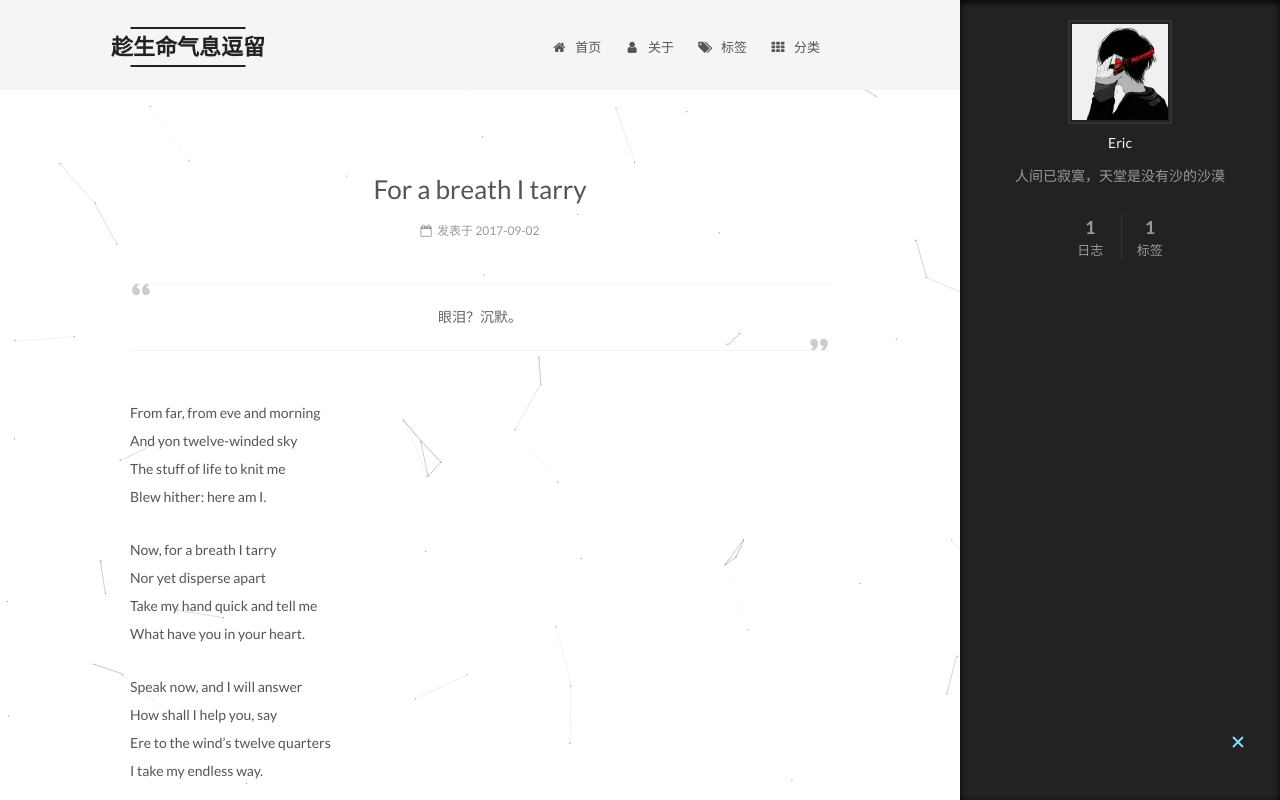
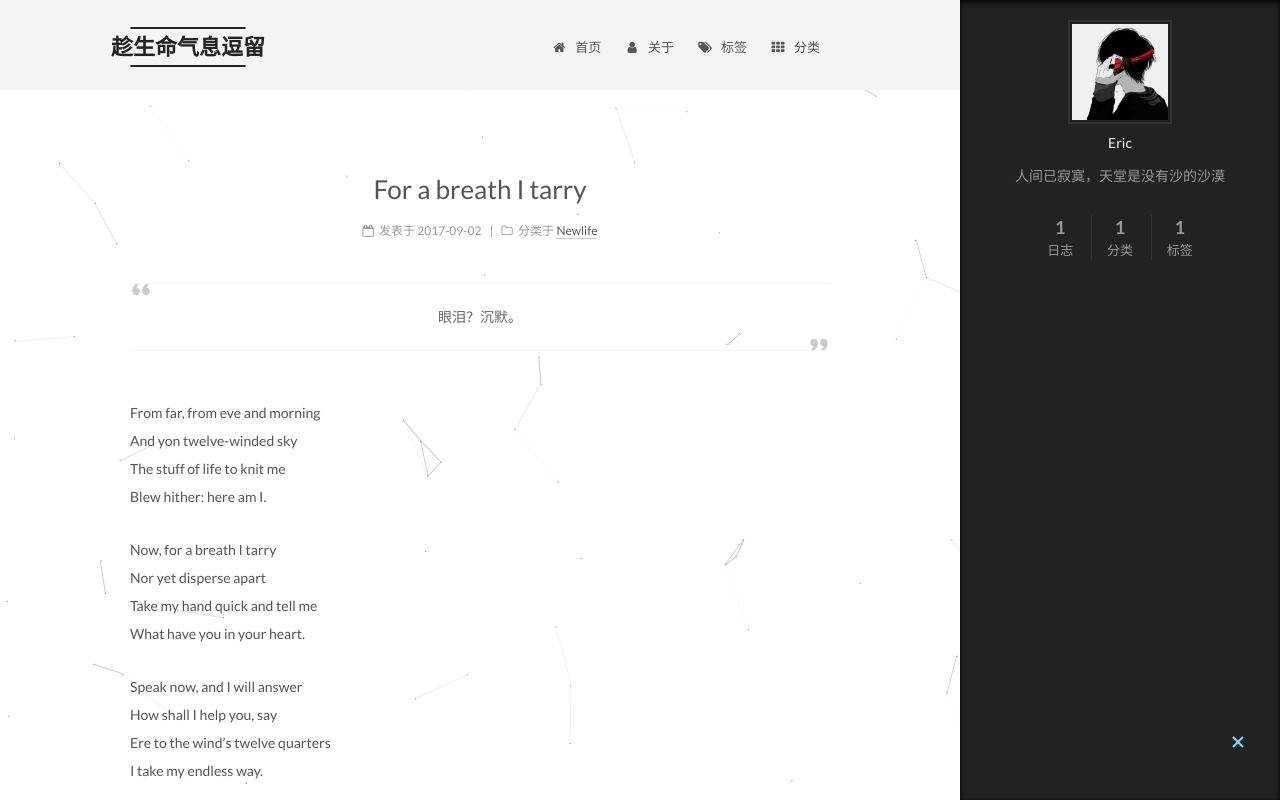
Before and after one commit to PeiqiYan/PeiqiYan.github.io, a plain HTML site: page 2017/09/02/For-a-breath-I-tarry/index.html in a window 1280 px wide. Both pictures are taken after a click on the element 1238 px from the left and 743 px from the top of the page. Shown: the top 800 px of the page. Drawn offline with Linux system fonts and the light colour scheme; a script that the page names is missing.

Commit message:
Site updated: 2017-09-02 18:01:22

```diff
--- a/2017/09/02/For-a-breath-I-tarry/index.html
+++ b/2017/09/02/For-a-breath-I-tarry/index.html
@@ -103,7 +103,7 @@
 <meta property="og:site_name" content="趁生命气息逗留">
 <meta property="og:description" content="眼泪？沉默。From far, from eve and morningAnd yon twelve-winded skyThe stuff of life to knit meBlew hither: here am I.     Now, for a breath I tarryNor yet disperse apartTake my hand quick and tell meWhat h">
 <meta property="og:locale" content="zh-Hans">
-<meta property="og:updated_time" content="2017-09-02T09:53:02.344Z">
+<meta property="og:updated_time" content="2017-09-02T09:54:15.541Z">
 <meta name="twitter:card" content="summary">
 <meta name="twitter:title" content="For a breath I tarry">
 <meta name="twitter:description" content="眼泪？沉默。From far, from eve and morningAnd yon twelve-winded skyThe stuff of life to knit meBlew hither: here am I.     Now, for a breath I tarryNor yet disperse apartTake my hand quick and tell meWhat h">
@@ -309,6 +309,28 @@
           </span>
 
 
+            <span class="post-category" >
+
+              <span class="post-meta-divider">|</span>
+
+              <span class="post-meta-item-icon">
+                <i class="fa fa-folder-o"></i>
+              </span>
+
+                <span class="post-meta-item-text">分类于</span>
+
+
+                <span itemprop="about" itemscope itemtype="http://schema.org/Thing">
+                  <a href="/categories/Newlife/" itemprop="url" rel="index">
+                    <span itemprop="name">Newlife</span>
+                  </a>
+                </span>
+
+
+
+
+            </span>
+
 
 
 
@@ -449,6 +471,15 @@
 
 
 
+            <div class="site-state-item site-state-categories">
+
+                <span class="site-state-item-count">1</span>
+                <span class="site-state-item-name">分类</span>
+
+            </div>
+
+
+
 
 
             <div class="site-state-item site-state-tags">
@@ -503,14 +534,14 @@
 
 
 </div>
-
-
+<!--
   <div class="powered-by">由 <a class="theme-link" href="https://hexo.io">Hexo</a> 强力驱动</div>
 
   <span class="post-meta-divider">|</span>
 
   <div class="theme-info">主题 &mdash; <a class="theme-link" href="https://github.com/iissnan/hexo-theme-next">NexT.Mist</a> v5.1.2</div>
 
+-->
 
 
 
```
Also changed, not shown: archives/2017/09/index.html (+11 -2 lines), archives/2017/index.html (+11 -2 lines), archives/index.html (+11 -2 lines), categories/Newlife/index.html (+2 -2 lines), index.html (+33 -2 lines), tags/poet/index.html (+11 -2 lines).
